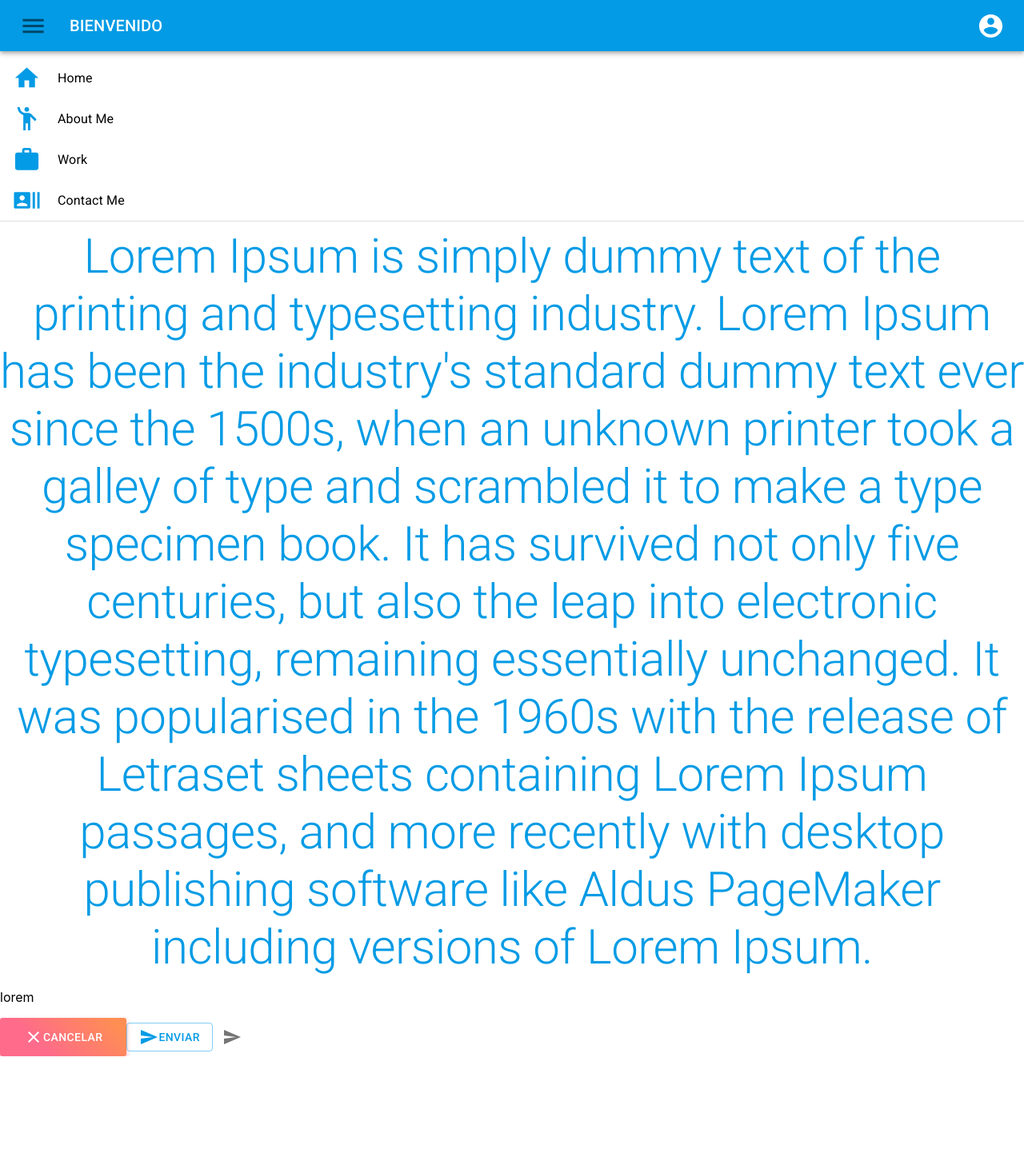
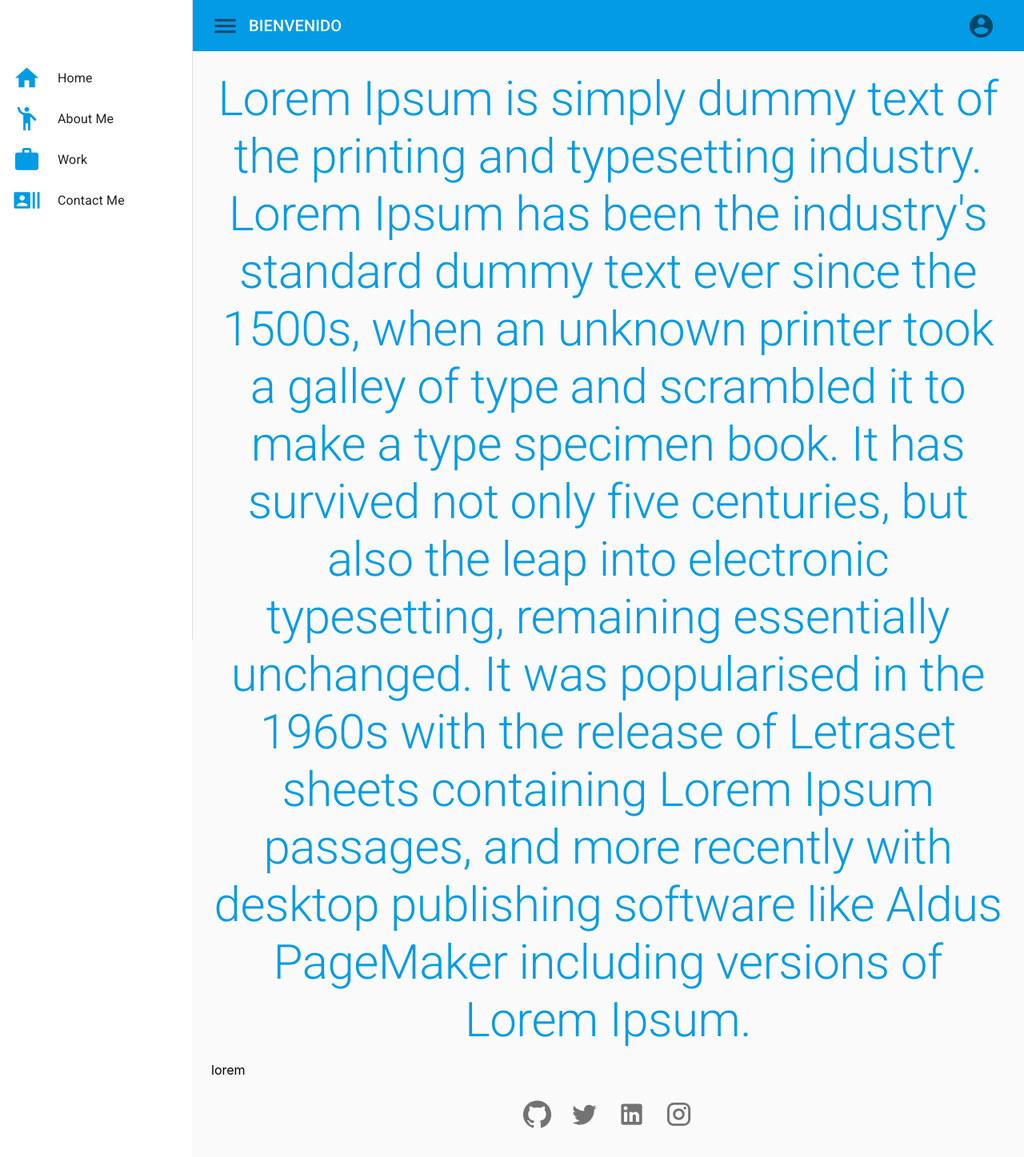
Before and after one commit to keniercccl/my-landing, a React (Create React App) app: page / in a window 1280 px wide. Shown: the whole page at 80% size. Before the commit the page ends 1321 px from the top, so only its background shows below. Built offline with nearby package versions, Linux system fonts and the light colour scheme.

Commit message:
creacion de drawer - orden de componentes - Menu - contacts

```diff
--- a/package.json
+++ b/package.json
@@ -12,7 +12,7 @@
     "antd": "^4.5.1",
     "react": "^16.13.1",
     "react-dom": "^16.13.1",
-    "react-scripts": "3.4.1"
+    "react-scripts": "^3.4.3"
   },
   "scripts": {
     "start": "react-scripts start",
--- a/src/component/Contacts.js
+++ b/src/component/Contacts.js
@@ -1,13 +1,48 @@
-import InstagramIcon from '@material-ui/icons/Instagram';
-import { IconButton } from '@material-ui/core';
+import {
+    Instagram,
+    GitHub,
+    Twitter,
+    LinkedIn
+} from '@material-ui/icons';
+import { IconButton, Divider } from '@material-ui/core';
 import React from 'react';
 
 const Contacts = () => {
+
     return (
 
         <div>
-            <IconButton aria-label="instagrams">
-                <InstagramIcon/>
+            <IconButton
+            aria-label="GitHub"
+            onClick={ () => {
+              window.open('https://github.com/keniercccl', "_blank");
+            }}>
+              <GitHub fontSize = "large" />
+            </IconButton>
+
+            <IconButton
+            aria-label="Twitter"
+            onClick={ () => {
+              window.open('https://twitter.com/ke_verdad', "_blank");
+            }}>
+              <Twitter fontSize = "large" />
+            </IconButton>
+
+            <IconButton
+            aria-label="Linkedin"
+            onClick={ () => {
+              window.open('https://www.linkedin.com/in/kenierab/', "_blank");
+            }}>
+              <LinkedIn fontSize = "large"/>
+            </IconButton>
+
+            <IconButton
+            aria-label="instagrams"
+            onClick={ () => {
+              window.open('https://www.instagram.com/keverdad/', "_blank");
+            }}>
+
+              <Instagram fontSize = "large" />
             </IconButton>
         </div>
 
--- /dev/null
+++ b/src/component/Drawers.js
@@ -0,0 +1,43 @@
+import React from 'react';
+import Lista from "./Lista";
+
+import {
+  makeStyles, Drawer
+} from "@material-ui/core";
+import theme from './Themesui';
+
+const useStyles = makeStyles( theme => ({
+  drawer: {
+    width: 240,
+    flexShrink: 0,
+  },
+  toolbar: theme.mixins.toolbar,
+  drawerPaper: {
+    width: 240,
+  },
+}))
+
+
+function Drawers() {
+
+  const classes = useStyles();
+
+  return (
+    <Drawer
+    className = {classes.drawer}
+    variant="permanent"
+    classes={{
+      paper: classes.drawerPaper,
+    }}
+    anchor="left"
+    >
+    <div className={classes.toolbar} />
+
+      <Lista />
+
+    </Drawer>
+
+  );
+}
+
+export default Drawers;
--- a/src/component/Lista.js
+++ b/src/component/Lista.js
@@ -4,10 +4,7 @@ import {
     ListItem,
     ListItemIcon,
     ListItemText,
-		Divider,
 		Hidden,
-		withWidth,
-		Typography
  } from "@material-ui/core";
 import {
 	Home,
@@ -19,8 +16,6 @@ import {
 const Lista = () => {
     return (
 			<div>
-				<Hidden smDown>
-
 					<List component= 'nav'>
 						<ListItem button>
 							<ListItemIcon>
@@ -29,12 +24,14 @@ const Lista = () => {
 							<ListItemText primary ='Home'/>
 						</ListItem>
 
+
 						<ListItem button>
 							<ListItemIcon>
 								<EmojiPeople fontSize='large' color = 'primary'/>
 							</ListItemIcon>
 							<ListItemText primary ='About Me'/>
 						</ListItem>
+
 
 						<ListItem button>
 							<ListItemIcon>
@@ -43,6 +40,7 @@ const Lista = () => {
 							<ListItemText primary ='Work'/>
 						</ListItem>
 
+
 						<ListItem button>
 							<ListItemIcon>
 								<RecentActors fontSize='large' color = 'primary'/>
@@ -50,10 +48,7 @@ const Lista = () => {
 							<ListItemText primary ='Contact Me'/>
 						</ListItem>
 
-						<Divider />
-
 					</List>
-				</Hidden>
 			</div>
     );
 }
--- a/src/component/Navbarr.js
+++ b/src/component/Navbarr.js
@@ -1,20 +1,21 @@
 import React from 'react';
+
 import { AppBar, Toolbar, Typography , IconButton,makeStyles} from '@material-ui/core';
-import MenuIcon from '@material-ui/icons/Menu';
-import AccountCircleIcon from '@material-ui/icons/AccountCircle';
+import {Menu , AccountCircle} from '@material-ui/icons';
 
 
 const useStyles = makeStyles(theme => ({
-    offset : theme.mixins.toolbar,
-    menuButton: {
-      marginRight: theme.spacing(2),
-    },
-    title: {
-      flexGrow: 1,
-    root: {
-      flexGrow: 1,
-    }
-    },
+  appBar: {
+    width: `calc(100% - ${240}px)`,
+    marginLeft: 240,
+  },
+  root : {
+    display : 'flex'
+  },
+  title : {
+    flexGrow : 1,
+  },
+
 }))
 
 const Navbarr = () => {
@@ -22,11 +23,11 @@ const Navbarr = () => {
   const clases = useStyles();
 
   return (
-    <div>
 
       <AppBar
-      className = {clases.root}
-      position="static" color="primary">
+      className = {clases.appBar}
+      position="static"
+      color="primary">
 
         <Toolbar>
 
@@ -34,7 +35,7 @@ const Navbarr = () => {
           className = {clases.menuButton}
           edge = 'start' >
 
-            <MenuIcon fontSize = 'large'/>
+            <Menu fontSize = 'large'/>
 
           </IconButton>
 
@@ -42,13 +43,17 @@ const Navbarr = () => {
             BIENVENIDO
           </Typography>
 
-          <AccountCircleIcon fontSize = 'large'/>
+          <IconButton
+          className = {clases.menuButton}
+          edge = 'start' >
+
+            <AccountCircle fontSize = 'large'/>
+
+          </IconButton>
+
 
         </Toolbar>
       </AppBar>
-
-
-    </div>
 
       )
 }
--- a/src/component/Wrapper.jsx
+++ b/src/component/Wrapper.jsx
@@ -1,69 +1,58 @@
 import React from 'react';
 import Navbarr from "./Navbarr.js";
+import Contacts from "./Contacts.js";
 
-import Typography from "@material-ui/core/Typography";
-import Button from "@material-ui/core/Button";
-import SendIcon from '@material-ui/icons/Send';
-import ClearIcon from '@material-ui/icons/Clear';
-import { IconButton } from '@material-ui/core';
-import {makeStyles} from "@material-ui/core/styles";
-import Lista from './Lista.js';
+import {
+  makeStyles,
+  Typography,
+  Grid
+} from '@material-ui/core';
+import Drawers from './Drawers.js';
 
-const useStyle = makeStyles ({
-  oncancel : {
-    background: 'linear-gradient(45deg, #FE6B8B 30%, #FF8E53 90%)',
-    border: 0,
-    borderRadius: 3,
-    boxShadow: '0 3px 5px 2px rgba(255, 105, 135, .3)',
-    color: 'white',
-    height: 48,
-    padding: '0 30px'
+const useStyles = makeStyles(theme => ({
+  toolbar: theme.mixins.toolbar,
+  content: {
+    flexGrow: 1,
+    backgroundColor: theme.palette.background.default,
+    padding: theme.spacing(3),
+    marginLeft: 240,
+  },
+  centralizar :  {
+    alignContent : 'center'
   }
-
-})
+}))
 
 const Wrapper = () => {
 
-      const classesss = useStyle();
+      const classes = useStyles();
 
       return (
         <div>
-
+        <Drawers />
         <Navbarr />
 
-          <Lista />
-
+          <div className = {classes.content}>
 
               <Typography
               variant="h2"
               color="primary"
-            align = "center"
-            >
+              align = "center">
                 Lorem Ipsum is simply dummy text of the printing and typesetting industry. Lorem Ipsum has been the industry's standard dummy text ever since the 1500s, when an unknown printer took a galley of type and scrambled it to make a type specimen book. It has survived not only five centuries, but also the leap into electronic typesetting, remaining essentially unchanged. It was popularised in the 1960s with the release of Letraset sheets containing Lorem Ipsum passages, and more recently with desktop publishing software like Aldus PageMaker including versions of Lorem Ipsum.
               </Typography>
 
                 <p>lorem</p>
 
-            <Button
-            className = {classesss.oncancel}
-            variant="outlined"
-            color="secondary">
-              <ClearIcon/>
-              Cancelar
-            </Button>
+                <Grid
+                container
+                justify = 'center'>
+                <Contacts />
+                </Grid>
 
-            <Button variant="outlined" color="primary">
-              <SendIcon/>
-              Enviar
-            </Button>
+          </div>
 
-            <IconButton
-            aria-label="send" >
-              <SendIcon/>
-            </IconButton>
+
             </div>
         );
-
       }
 
       export default Wrapper;
```
Also changed, not shown: src/logo.svg (deleted), 1 other file (tests, documents, lock files or other folders). Lines whose indentation alone changed are shown as unchanged.
